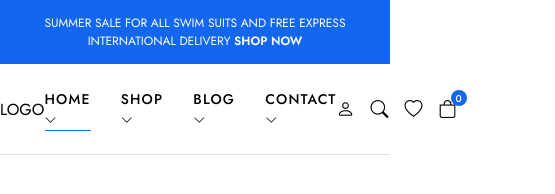
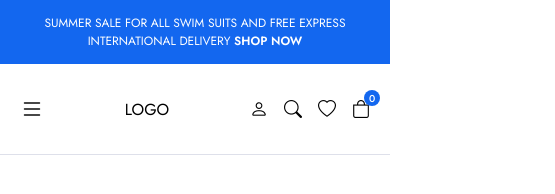
Before and after one commit to muratdo89/E-Commerce, a plain HTML site: page index.html in a window 390 px wide. Shown: the whole page, 555 px wide, since content can reach past the window. Drawn offline with nearby package versions, Linux system fonts and the light colour scheme.

Commit message:
Header Menu Responsive
Header Menu Responsive css added @media

```diff
--- a/index.html
+++ b/index.html
@@ -24,6 +24,9 @@
     <div class="header-row">
       <div class="container">
         <div class="header-wrapper">
+          <div class="header-mobile">
+            <i class="bi bi-list"></i>
+          </div>
           <div class="header-left">
             <a href="#">LOGO</a>
           </div>
@@ -184,6 +187,7 @@
     </li>
     </ul>
     </nav>
+    <div class="bi-x-circle"></div>
     </div>
     <div class="header-right">
       <div class="header-right-links">
--- a/style.css
+++ b/style.css
@@ -127,12 +127,24 @@ header {
     align-items: center;
 }
 
+.header-mobile {
+    font-size: 24px;
+    cursor: pointer;
+    display: none;
+}
+
+.header-center .bi-x-circle {
+    display: none;
+}
+
 .header-center .navigation .menu-list {
     display: flex;
     column-gap: 30px;
     align-items: center;
 
 }
+
+
 
 .header-center .menu-list .menu-list-item {
     display: flex;
@@ -495,3 +507,90 @@ header .menu-dropdown-content a:hover {
 
 
 /*! Modal search end  */
+
+@media (max-width: 1200px) {
+    .container {
+        max-width: 992px;
+    }
+}
+
+@media (max-width: 992px) {
+    .container {
+        max-width: 768px;
+    }
+}
+
+@media (max-width: 768px) {
+    .container {
+        max-width: 576px;
+    }
+}
+
+@media (max-width: 576px) {
+    .container {
+        max-width: 420px;
+    }
+}
+
+@media (max-width: 420px) {
+    .container {
+        max-width: 350px;
+    }
+}
+
+/* ! Header responsive */
+@media(max-width:650px) {
+    .header-center {
+        /*         display: none;*/
+        position: fixed;
+        top: 0;
+        left: -100%;
+        height: 100vh;
+        background-color: #fff;
+        border-right: 1px solid #dee0de;
+    }
+
+    .header-center .bi-x-circle {
+        display: inline-block;
+        position: absolute;
+        top: 20px;
+        right: 20px;
+        font-size: 20px;
+        cursor: pointer;
+    }
+
+    .header-center .menu-list {
+        flex-direction: column;
+        padding: 50px 75px;
+    }
+
+    .header-mobile {
+        display: inline-block;
+    }
+
+    header .menu-dropdown-wrapper {
+        display: none !important;
+    }
+
+    header .menu-list i {
+        display: none;
+    }
+
+    header .menu-list-item a {
+        font-size: 16px !important;
+    }
+}
+
+/* ! Search responsive */
+
+@media (max-width:992px) {
+    .modal-search .modal-wrapper {
+        max-width: 370px;
+
+    }
+
+    .modal-search .results {
+        grid-template-columns: 1fr;
+
+    }
+}
```
Also changed, not shown: 1 other file.
